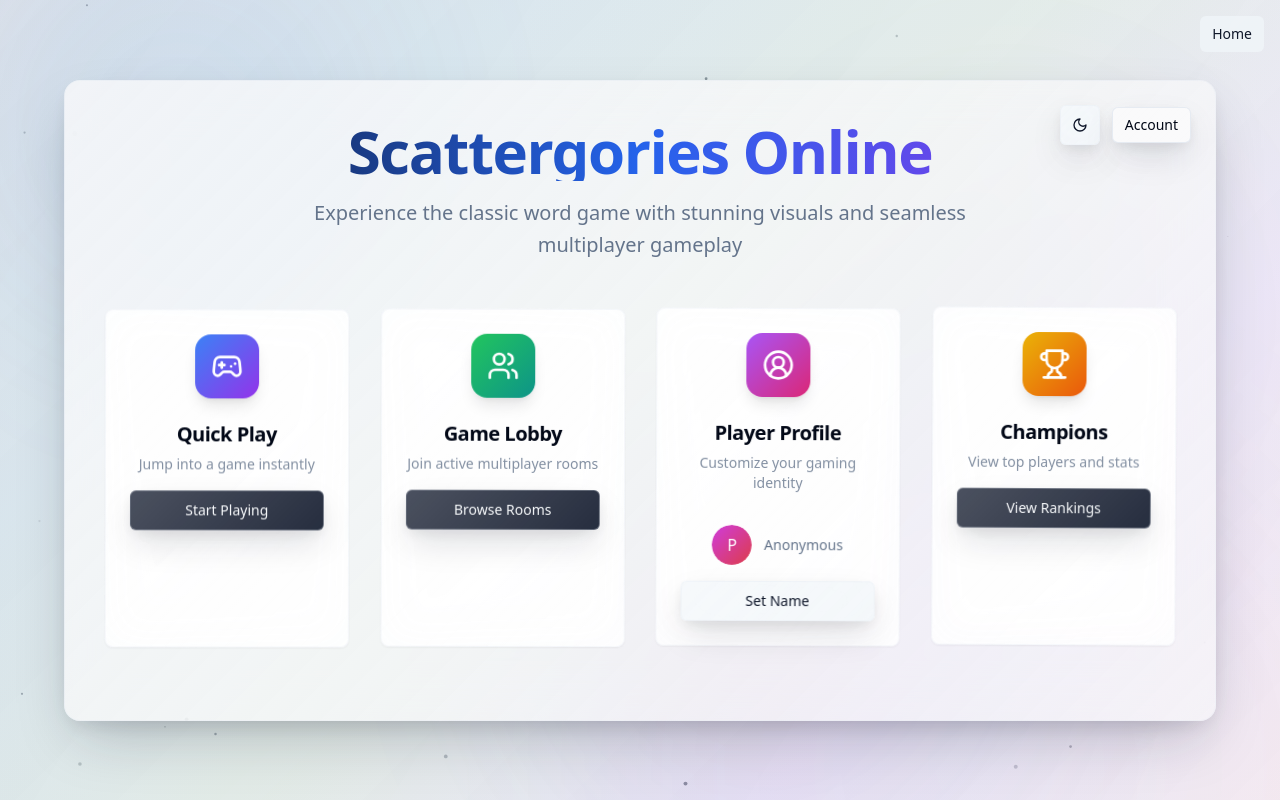
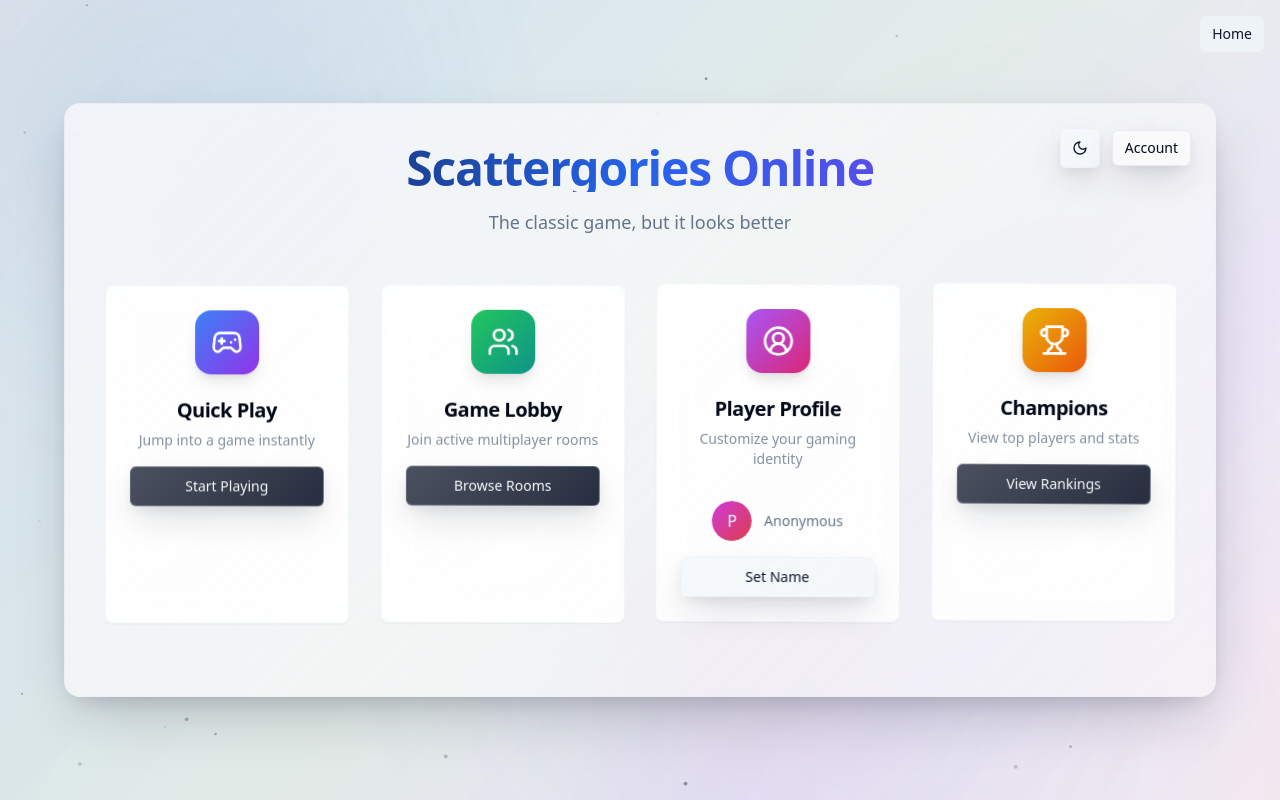
Before and after one commit to Splash103/scatter-play-party, a React (Vite) app: page / in a window 1280 px wide. Built offline with nearby package versions, Linux system fonts and the light colour scheme.

Commit message:
Improve main menu design

```diff
--- a/src/pages/Index.tsx
+++ b/src/pages/Index.tsx
@@ -65,11 +65,11 @@ const Index = () => {
             </Button>
           </div>
           <header className="text-center mb-12">
-            <h1 className="text-5xl sm:text-6xl font-bold tracking-tight bg-gradient-to-r from-primary via-blue-600 to-purple-600 bg-clip-text text-transparent mb-4">
+            <h1 className="text-4xl sm:text-5xl font-bold tracking-tight bg-gradient-to-r from-primary via-blue-600 to-purple-600 bg-clip-text text-transparent mb-4">
               Scattergories Online
             </h1>
-            <p className="text-xl text-muted-foreground max-w-2xl mx-auto leading-relaxed">
-              Experience the classic word game with stunning visuals and seamless multiplayer gameplay
+            <p className="text-lg text-muted-foreground max-w-xl mx-auto leading-relaxed">
+              The classic game, but it looks better
             </p>
           </header>
 
```
